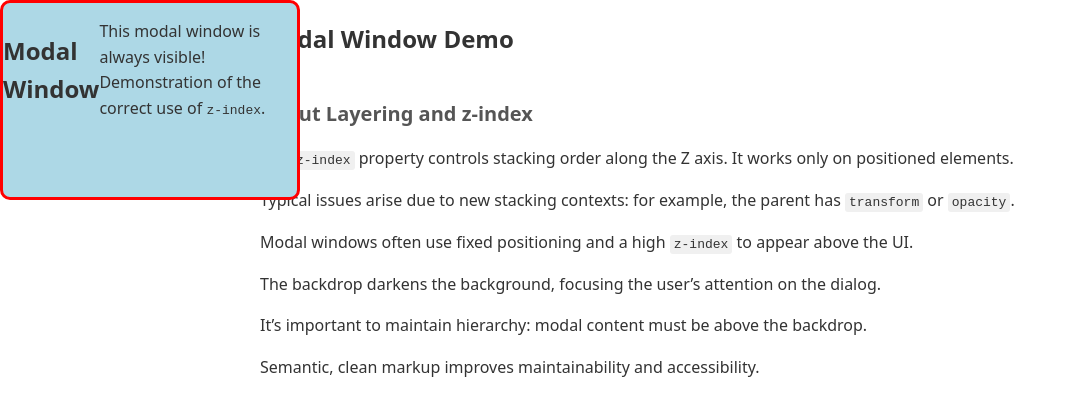
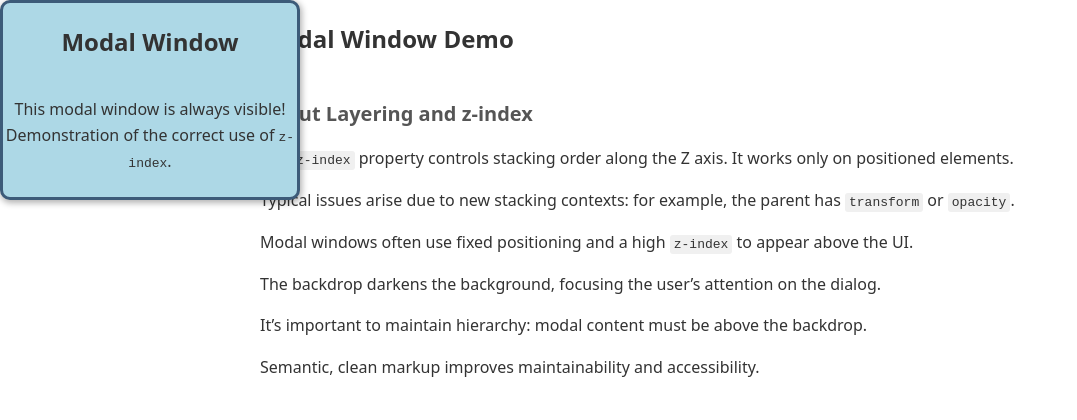
Before and after one commit to aztega/Static-Modal-Window, a plain HTML site: page index.html in a window 1280 px wide. Shown: the whole page, without its empty margins (0-1077 px from the left). Drawn offline with Linux system fonts and the light colour scheme.

Commit message:
final-modal-task

```diff
--- a/task2.css
+++ b/task2.css
@@ -53,19 +53,23 @@ body {
 /* Create modal styles according to the requirements */
 .modal {
   position: fixed; top: 0; left: 0; right: 0; bottom: 0;
-  border: solid red;
-  width: 300px;
+  box-shadow: 1px 2px 6px 1px rgba(0,0,0,0.3);
+  max-width: 300px;
+  border: solid #3d5b79;
   height: 200px;
   background-color: lightblue;
   z-index: 1000;
   border-radius: 10px;
+  box-sizing: border-box;
 }
 
 .modal-content {
   display: flex;
   justify-content: center;
   align-items: center;
-  z-index: 2
+  z-index: 2;
+  text-align: center;
+  flex-direction: column;
 }
 
 .modal-backdrop {
```
